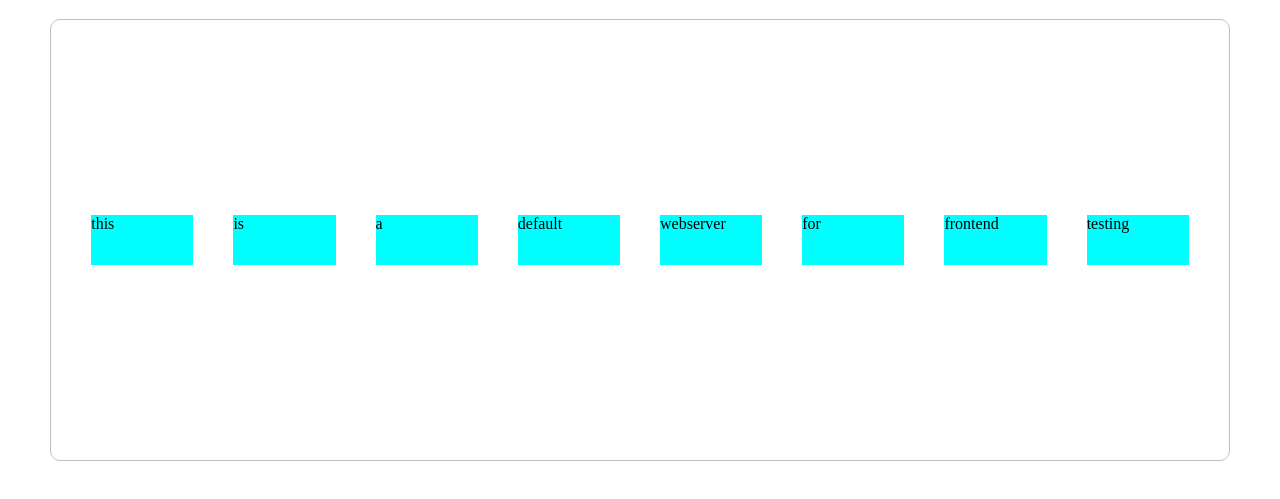
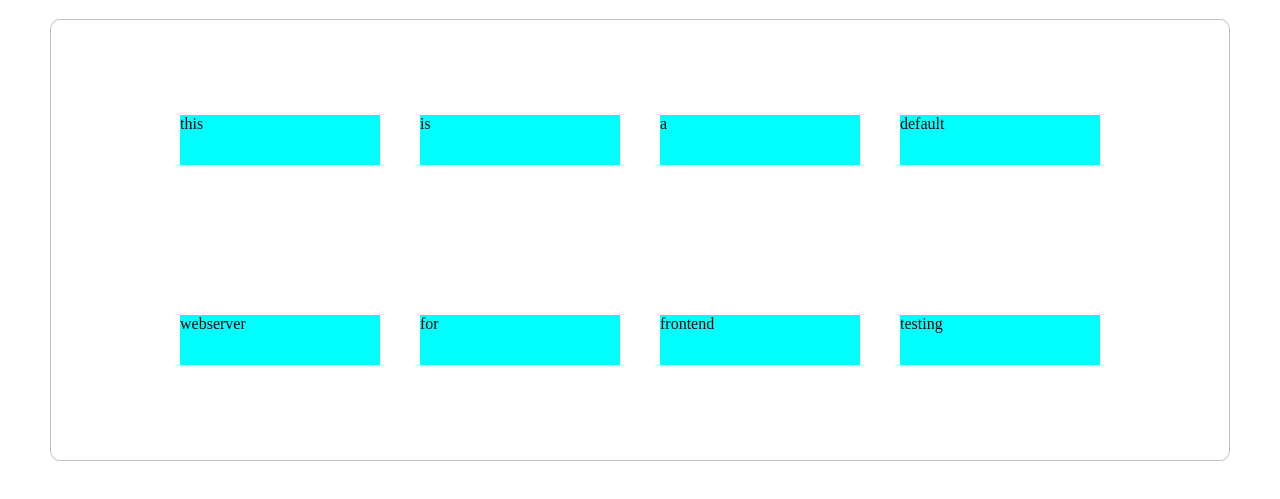
Before and after one commit to aat-dev/nginx-webserver-frontend, a plain HTML site: page deploy/index.html in a window 1280 px wide. Shown: the part 69-568 px from the top of the page. Drawn offline with Linux system fonts and the light colour scheme.

Commit message:
meta tag added

```diff
--- a/deploy/index.html
+++ b/deploy/index.html
@@ -2,7 +2,8 @@
 <html lang="en">
 <head>
     <meta charset="UTF-8">
-    <title>Title</title>
+    <meta http-equiv="X-UA-Compatible" content="IE=edge">
+    <title>hello</title>
     <style>
         html, body {
             height: 100%;
@@ -23,15 +24,47 @@
 
         .container {
 
-            display: flex;
-            flex-direction: row;
-            align-items: center;
-            justify-content: space-around;
             width: 90%;
             border:1px silver solid;
             border-radius: 10px;
             padding:20px;
             height: 50vh; /* 1 */
+
+
+            display: -webkit-box;
+            display: -moz-box;
+            display: -ms-flexbox;
+            display: -webkit-flex;
+            display: flex;
+
+            -webkit-box-direction: normal;
+            -moz-box-direction: normal;
+            -webkit-box-orient: horizontal;
+            -moz-box-orient: horizontal;
+
+            -webkit-flex-direction: row;
+            -ms-flex-direction: row;
+            flex-direction: row;
+
+            -webkit-flex-wrap: wrap;
+            -ms-flex-wrap: wrap;
+            flex-wrap: wrap;
+
+            -webkit-box-pack: center;
+            -moz-box-pack: center;
+            -webkit-justify-content: center;
+            -ms-flex-pack: center;
+            justify-content: center;
+
+            -webkit-align-content: stretch;
+            -ms-flex-line-pack: stretch;
+            align-content: stretch;
+
+            -webkit-box-align: center;
+            -moz-box-align: center;
+            -webkit-align-items: center;
+            -ms-flex-align: center;
+            align-items: center;
         }
         .item {
             height: 50px;
```
